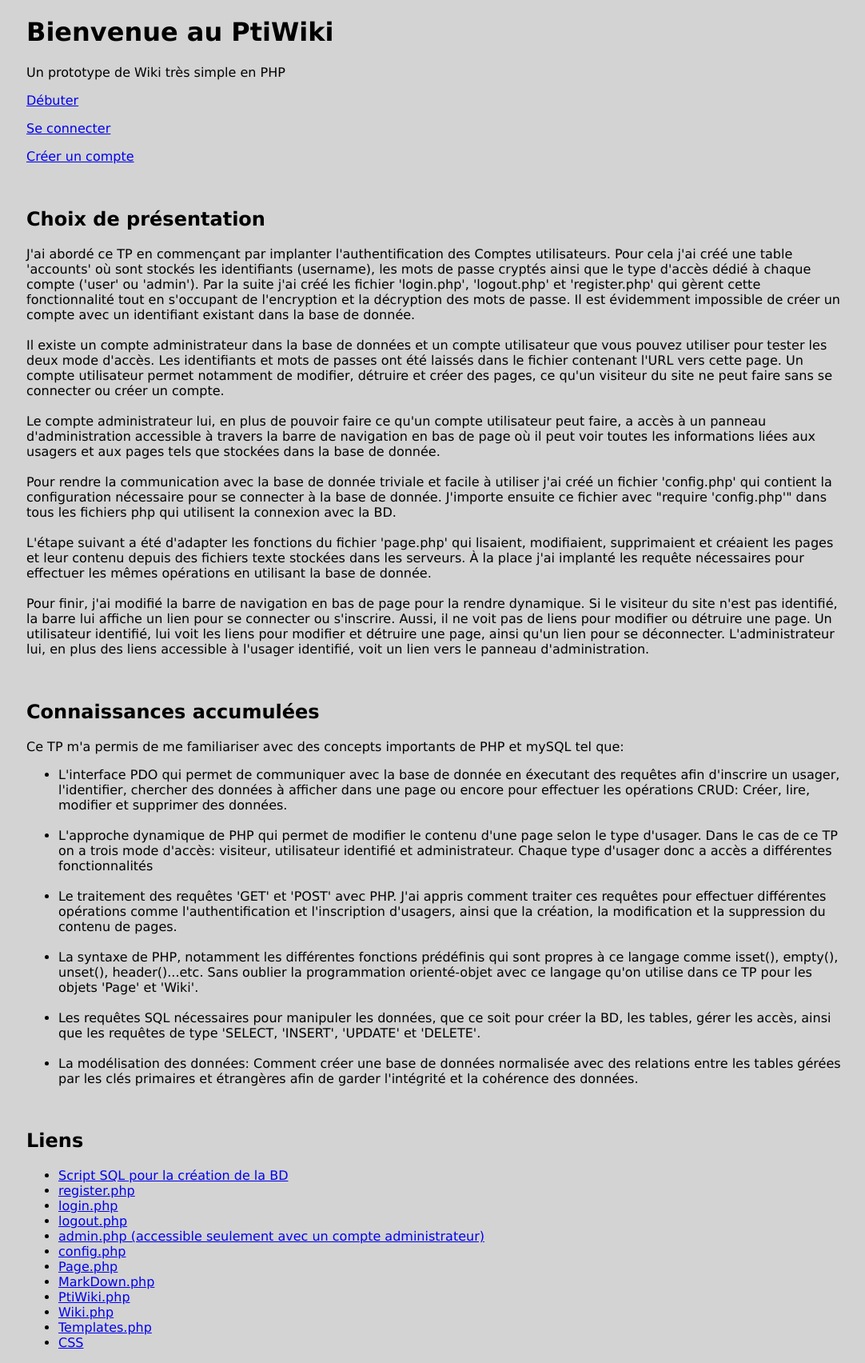
After one commit to MehdiAq/PtiWiki, a PHP site: page / in a window 1280 px wide. The commit adds this page. Shown: the whole page at 80% size, without its empty margins (95-1177 px from the left). Run offline with PHP 8.4, Linux system fonts and the light colour scheme; a stand-in replaces the project's code that opens the database connection.

Commit message:
Final version

```diff
--- a/style.css
+++ b/src/assets/css/style.css
@@ -28,16 +28,11 @@ tr:nth-child(even) {
   background-color: #dddddd;
 }
 
-tr:hover {
-  background-color: #D6EEEE;
-}
-
 label {
   font-weight: bold;
 }
 
-.formulaire input,
-.titre {
+.formulaire input {
   width: 100%;
 }
 
@@ -50,10 +45,9 @@ input {
   box-sizing: border-box;
 }
 
-.titre,
 input[type=submit] {
-  background-color: black;
-  color: white;
+  background-color: darkgrey;
+  color: black;
   padding: 14px 20px;
   margin: 8px 0;
   border: none;
@@ -64,7 +58,7 @@ input[type=submit] {
 }
 
 input[type=submit]:hover {
-  background-color: darkgray;
+  background-color: rgb(104, 102, 102);
 }
 
 div {
--- /dev/null
+++ b/src/index.php
@@ -0,0 +1,139 @@
+<?php
+require('config.php');
+session_start();
+if (isset($_SESSION['username'])) {
+  $content = "<h4><a href=\"logout.php\">Se déconnecter</a></h4>";
+} else {
+  $content = "<p><a href=\"login.php\">Se connecter</a></p>
+    <p><a href=\"register.php\">Créer un compte</a></p>";
+}
+
+?>
+<!DOCTYPE html>
+<html lang="fr">
+
+<head>
+    <meta charset="UTF-8" />
+    <meta name="viewport" content="width=device-width, initial-scale=1.0" />
+  <title>Bienvenue au PtiWiki</title>
+  <link rel="stylesheet" href="assets/css/style.css">
+</head>
+
+<body>
+  <h1>Bienvenue <?php if (isset($_SESSION['username'])) echo "<em>" . $_SESSION['username'] . "</em>" ?> au PtiWiki</h1>
+  <p>Un prototype de Wiki très simple en PHP</p>
+  <p><a href="PtiWiki.php?op=read&amp;file=PageAccueil">Débuter</a></p>
+  <?php echo $content ?>
+  <br>
+  <article>
+      <h2>Choix de présentation</h2>
+      <p>
+        J'ai abordé ce TP en commençant par implanter l'authentification des Comptes
+        utilisateurs. Pour cela j'ai créé une table 'accounts' où sont stockés les
+        identifiants (username), les mots de passe cryptés ainsi que le type d'accès
+        dédié à chaque compte ('user' ou 'admin'). Par la suite j'ai créé les fichier
+        'login.php', 'logout.php' et 'register.php' qui gèrent cette fonctionnalité
+        tout en s'occupant de l'encryption et la décryption des mots de passe.
+        Il est évidemment impossible de créer un compte avec un identifiant existant
+        dans la base de donnée.
+        <br><br>
+        Il existe un compte administrateur dans la base de données et un compte utilisateur
+        que vous pouvez utiliser pour tester les deux mode d'accès. Les identifiants et
+        mots de passes ont été laissés dans le fichier contenant l'URL vers cette page.
+        Un compte utilisateur permet notamment de modifier, détruire et créer des pages,
+        ce qu'un visiteur du site ne peut faire sans se connecter ou créer un compte.
+        <br><br>
+        Le compte administrateur lui, en plus de pouvoir faire ce qu'un compte
+        utilisateur peut faire, a accès à un panneau d'administration accessible à travers
+        la barre de navigation en bas de page où il peut voir toutes les informations liées
+        aux usagers et aux pages tels que stockées dans la base de donnée.
+        <br><br>
+        Pour rendre la communication avec la base de donnée triviale et facile à utiliser
+        j'ai créé un fichier 'config.php' qui contient la configuration nécessaire pour
+        se connecter à la base de donnée. J'importe ensuite ce fichier avec "require
+        'config.php'" dans tous les fichiers php qui utilisent la connexion avec la BD.
+        <br><br>
+        L'étape suivant a été d'adapter les fonctions du fichier 'page.php' qui lisaient,
+        modifiaient, supprimaient et créaient les pages et leur contenu depuis des fichiers
+        texte stockées dans les serveurs. À la place j'ai implanté les requête nécessaires
+        pour effectuer les mêmes opérations en utilisant la base de donnée.
+        <br><br>
+        Pour finir, j'ai modifié la barre de navigation en bas de page pour la rendre
+        dynamique. Si le visiteur du site n'est pas identifié, la barre lui affiche un lien
+        pour se connecter ou s'inscrire. Aussi, il ne voit pas de liens pour modifier ou
+        détruire une page. Un utilisateur identifié, lui voit les liens pour modifier et
+        détruire une page, ainsi qu'un lien pour se déconnecter. L'administrateur lui,
+        en plus des liens accessible à l'usager identifié, voit un lien vers le panneau
+        d'administration.
+      </p>
+    <br>
+    <article>
+      <h2>Connaissances accumulées</h2>
+      <p>
+        Ce TP m'a permis de me familiariser avec des concepts importants de
+        PHP et mySQL tel que:
+      </p>
+      <ul>
+        <li>
+          L'interface PDO qui permet de communiquer avec la base de donnée en
+          éxecutant des requêtes afin d'inscrire un usager, l'identifier, chercher
+          des données à afficher dans une page ou encore pour
+          effectuer les opérations CRUD: Créer, lire, modifier et supprimer des
+          données.
+        </li>
+        <br>
+        <li>
+          L'approche dynamique de PHP qui permet de modifier le contenu d'une page
+          selon le type d'usager. Dans le cas de ce TP on a trois mode d'accès:
+          visiteur, utilisateur identifié et administrateur. Chaque type d'usager
+          donc a accès a différentes fonctionnalités
+        </li>
+        <br>
+        <li>
+          Le traitement des requêtes 'GET' et 'POST' avec PHP. J'ai appris comment
+          traiter ces requêtes pour effectuer différentes opérations comme
+          l'authentification et l'inscription d'usagers, ainsi que la création, la
+          modification et la suppression du contenu de pages.
+        </li>
+        <br>
+        <li>
+          La syntaxe de PHP, notamment les différentes fonctions prédéfinis qui sont
+          propres à ce langage comme isset(), empty(), unset(), header()...etc.
+          Sans oublier la programmation orienté-objet avec ce langage qu'on utilise
+          dans ce TP pour les objets 'Page' et 'Wiki'.
+        </li>
+        <br>
+        <li>
+          Les requêtes SQL nécessaires pour manipuler les données, que ce soit pour
+          créer la BD, les tables, gérer les accès, ainsi que les requêtes de type
+          'SELECT, 'INSERT', 'UPDATE' et 'DELETE'.
+        </li>
+        <br>
+        <li>
+          La modélisation des données: Comment créer une base de données normalisée
+          avec des relations entre les tables gérées par les clés primaires et étrangères
+          afin de garder l'intégrité et la cohérence des données.
+        </li>
+      </ul>
+    </article>
+    <br />
+    <article>
+      <h2>Liens</h2>
+      <ul>
+        <li><a href="assets/SQL scripts/db.sql">Script SQL pour la création de la BD</a></li>
+        <li><a href="register.php">register.php</a></li>
+        <li><a href="login.php">login.php</a></li>
+        <li><a href="logout.php">logout.php</a></li>
+        <li><a href="admin.php">admin.php (accessible seulement avec un compte administrateur)</a></li>
+        <li><a href="config.php">config.php</a></li>
+        <li><a href="Page.php">Page.php</a></li>
+        <li><a href="MarkDown.php">MarkDown.php</a></li>
+        <li><a href="PtiWiki.php">PtiWiki.php</a></li>
+        <li><a href="Wiki.php">Wiki.php</a></li>
+        <li><a href="Templates.php">Templates.php</a></li>
+        <li><a href="assets/css/style.css">CSS</a></li>
+      </ul>
+    </article>
+</body>
+
+</html>
--- a/login.php
+++ b/src/login.php
@@ -34,7 +34,7 @@ if (isset($_POST['username']) & isset($_POST['password'])) {
     <meta charset="UTF-8">
     <meta name="viewport" content="width=device-width, initial-scale=1.0">
     <title>Connexion</title>
-    <link rel="stylesheet" href="style.css">
+    <link rel="stylesheet" href="assets/css/style.css">
 </head>
 
 <body>
--- a/register.php
+++ b/src/register.php
@@ -25,7 +25,7 @@ if (isset($_POST['username']) & isset($_POST['password'])) {
     <meta charset="UTF-8">
     <meta name="viewport" content="width=device-width, initial-scale=1.0">
     <title>Inscription</title>
-    <link rel="stylesheet" href="style.css">
+    <link rel="stylesheet" href="assets/css/style.css">
 
 </head>
 
```
Also changed, not shown: Templates.php (deleted, +0 -90 lines), config.php (deleted, +0 -27 lines), index.php (deleted, +0 -29 lines), src/PtiWiki.php (renamed from PtiWiki.php, +5 -4 lines), src/Templates.php (added, +85 -0 lines), src/admin.php (renamed from admin.php, +19 -6 lines), src/assets/SQL scripts/db.sql (added, +89 -0 lines), README.md, src/MarkDown.php (renamed from MarkDown.php), src/Page.php (renamed from Page.php), src/Wiki.php (renamed from Wiki.php), src/logout.php (renamed from logout.php), 1 other file.
